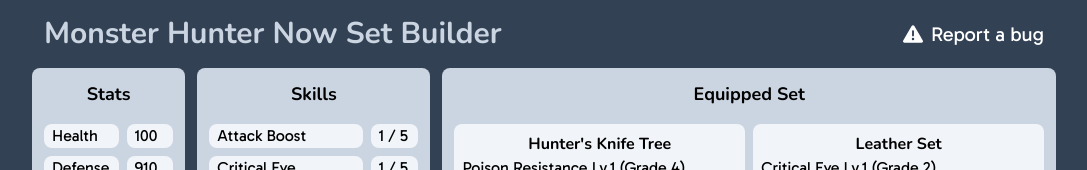
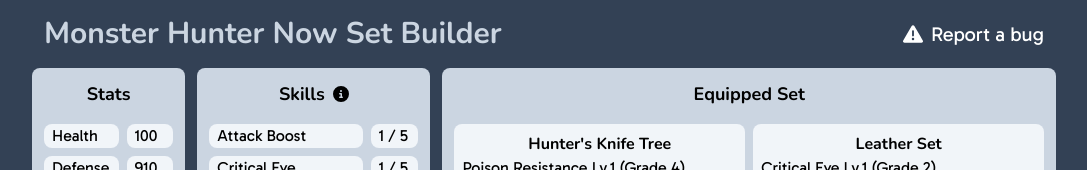
Before and after one commit to hustincao/mhn-builder, a SvelteKit app: page / in a window 1280 px wide. Shown: the top 170 px of the page, without its empty margins (96-1183 px from the left). Built offline with nearby package versions, Linux system fonts and the light colour scheme; a web font is replaced by a local one.

Commit message:
update info to make tooltip more discoverable

```diff
--- a/src/lib/components/tooltip.svelte
+++ b/src/lib/components/tooltip.svelte
@@ -14,7 +14,7 @@
 
 <svelte:window bind:outerWidth={screenWidth} />
 <div class="relative" bind:this={wrapperElement} >
-  <div class="peer flex items-center gap-x-2 bg-slate-100 rounded-lg px-2">
+  <div class="peer">
     <slot name="label" />
   </div>
   <div
--- a/src/routes/+page.svelte
+++ b/src/routes/+page.svelte
@@ -262,14 +262,20 @@
       </div>
     </div>
     <div class="bg-slate-300 p-3 rounded-lg shrink-0">
-      <p class="text-center font-bold text-lg mb-4">Skills</p>
+      <div class="flex items-center justify-center gap-x-2  mb-4">
+      <p class="font-bold text-lg">Skills</p>
+      <Tooltip>
+        <svg slot="label" xmlns="http://www.w3.org/2000/svg" height="1em" viewBox="0 0 512 512"><!--! Font Awesome Free 6.4.2 by @fontawesome - https://fontawesome.com License - https://fontawesome.com/license (Commercial License) Copyright 2023 Fonticons, Inc. --><path d="M256 512A256 256 0 1 0 256 0a256 256 0 1 0 0 512zM216 336h24V272H216c-13.3 0-24-10.7-24-24s10.7-24 24-24h48c13.3 0 24 10.7 24 24v88h8c13.3 0 24 10.7 24 24s-10.7 24-24 24H216c-13.3 0-24-10.7-24-24s10.7-24 24-24zm40-208a32 32 0 1 1 0 64 32 32 0 1 1 0-64z"/></svg>
+        <p slot="description">Hover/tap the name to get a general skill description. Hover/tap the skill level to get a more detailed description.</p>
+    </Tooltip>
+  </div>
       <div class="flex gap-x-2 gap-y-2 relative">
         <div class="flex flex-col gap-y-2">
           {#each Object.entries(equippedSkills).sort() as [name, level], i}
             <!-- <p>{name}</p> -->
             {@const skill = skills.find((s) => s["Name"] === name)}
             <Tooltip>
-              <p slot="label">{name}</p>
+              <p slot="label" class="bg-slate-100 rounded-lg px-2">{name}</p>
               <p slot="description">{skill["Description"]}</p>
             </Tooltip>
           {/each}
@@ -279,7 +285,7 @@
             {@const skill = skills.find((s) => s["Name"] === name)}
             <!-- <p>{level} / {skill["Maximum Level"]}</p> -->
             <Tooltip>
-              <p slot="label" class="whitespace-nowrap">
+              <p slot="label" class="whitespace-nowrap bg-slate-100 rounded-lg px-2">
                 {level} / {skill["Maximum Level"]}
               </p>
               <ul slot="description">
```
